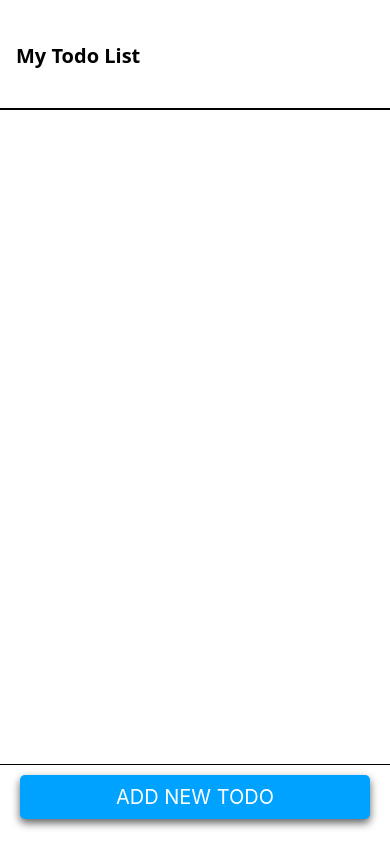
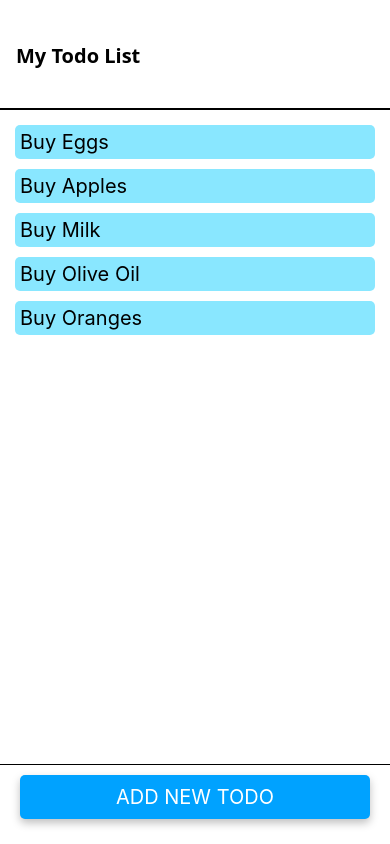
Before and after one commit to JModify/MyTodoList, a React Native app: screen /Home in a window 390 px wide. Built offline with nearby package versions, Linux system fonts and the light colour scheme.

Commit message:
Milestone 1: Added TodoCreateButton.js which separates the Todo creation logic into a separate component file. Added TodoItem.js which is a component to be used for individual todo items - Home.js updated to include several test Todo items.

```diff
--- /dev/null
+++ b/src/components/TodoCreateButton.js
@@ -0,0 +1,50 @@
+import { Pressable, StyleSheet, Text, View } from 'react-native';
+import Colors from '../constants/colors';
+
+export default function TodoCreateButton({navigation}) {
+    // Not yet implemented
+    //const navToCreateItem = () => navigation.navigate('CreateTodo');
+
+    // Retrieve button style based on "pressed" status.
+    const getButtonStyle = ({ pressed }) =>
+        pressed ? [styles.button, styles.pressed] : styles.button;
+
+    return (
+        <Pressable
+            style={getButtonStyle}
+            onPress={() => {
+                //navToCreateItem();
+            }}
+        >
+            <Text style={styles.buttonText}>ADD NEW TODO</Text>
+        </Pressable>
+    );
+};
+
+const styles = StyleSheet.create({
+    button: {
+        paddingTop: 10,
+        paddingBottom: 10,
+        marginBottom: 25,
+        marginTop: 10,
+        marginLeft: 20,
+        marginRight: 20,
+        backgroundColor: Colors.createTodoButton,
+        borderRadius: 5,
+        alignContent: 'center',
+        justifyContent: 'center',
+        shadowColor: 'black',
+        shadowOffset: { width: 0, height: 4 },
+        shadowOpacity: 0.25,
+        shadowRadius: 8,
+        flex: 1,
+    },
+    pressed: {
+      opacity: 0.5,
+    },
+    buttonText: {
+        fontSize: 20,
+        color: 'white',
+        textAlign: 'center',
+    }
+});
--- a/src/components/TodoItem.js
+++ b/src/components/TodoItem.js
@@ -0,0 +1,28 @@
+import { Pressable, StyleSheet, Text, View } from 'react-native';
+import Colors from '../constants/colors';
+
+export default function TodoItem({text}) {
+    return (
+        <View style={styles.item}>
+            <Text style={styles.itemText}>{text}</Text>
+        </View>
+    )
+}
+
+const styles = StyleSheet.create({
+    item: {
+        marginTop: 5,
+        marginBottom: 5,
+        marginLeft: 5,
+        marginRight: 5,
+        paddingTop: 5,
+        paddingBottom: 5,
+        paddingLeft: 5,
+        paddingRight: 5,
+        backgroundColor: Colors.todoItem,
+        borderRadius: 5,
+    },
+    itemText: {
+        fontSize: 20,
+    }
+});
--- a/src/constants/colors.js
+++ b/src/constants/colors.js
@@ -1,6 +1,7 @@
 const Colors = {
     createTodoButton: "#00a2ff",
     shadowBlack: "#000000a0",
+    todoItem: "#89e7ff",
 }
 
 export default Colors;
--- a/src/screens/Home.js
+++ b/src/screens/Home.js
@@ -1,6 +1,8 @@
 import { useLayoutEffect } from 'react';
 import { Pressable, StyleSheet, Text, View } from 'react-native';
 import Colors from '../constants/colors';
+import TodoItem from '../components/TodoItem';
+import TodoCreateButton from '../components/TodoCreateButton';
 
 let ct = 0;
 export default function Home({navigation}) {
@@ -18,28 +20,17 @@ export default function Home({navigation}) {
     // Effect only runs if navigation reference changes.
     }, [navigation]);
 
-    // Not yet implemented
-    const navToCreateItem = () => navigation.navigate('CreateTodo');
-
-    // Retrieve button style based on "pressed" status.
-    const getButtonStyle = ({pressed}) =>
-        pressed ? [styles.pressed, styles.button] : [styles.button];
-
     return (
         <View style={styles.container}>
             <View style={styles.mainDisplay}>
-
+                <TodoItem text={"Buy Eggs"}/>
+                <TodoItem text={"Buy Apples"}/>
+                <TodoItem text={"Buy Milk"}/>
+                <TodoItem text={"Buy Olive Oil"}/>
+                <TodoItem text={"Buy Oranges"}/>
             </View>
             <View style={styles.footer}>
-                <Pressable
-                    style={getButtonStyle}
-                    onPress = {() => {
-                    ct++;
-                    navToCreateItem;
-                    }}
-                >
-                <Text style={styles.buttonText}>ADD NEW TODO</Text>
-                </Pressable>
+                <TodoCreateButton navigation={navigation}/>
             </View>
         </View>
     )
@@ -67,14 +58,15 @@ const styles = StyleSheet.create({
     },
     // Main display containing all Todo items.
     mainDisplay: {
-        flex: 1,
         marginTop: 10,
         marginBottom: 10,
         marginLeft: 10,
         marginRight: 10,
-        alignItems: 'flex-start',
+        alignItems: 'stretch',
         justifyContent: 'flex-start',
         backgroundColor: 'white',
+        flex: 1,
+        flexDirection: 'column',
     },
     footer: {
         borderTopWidth: 1,
@@ -82,26 +74,4 @@ const styles = StyleSheet.create({
         alignItems: 'center',
         justifyContent: 'center',
     },
-    button: {
-        paddingTop: 10,
-        paddingBottom: 10,
-        marginBottom: 25,
-        marginTop: 10,
-        marginLeft: 20,
-        marginRight: 20,
-        backgroundColor: Colors.createTodoButton,
-        borderRadius: 5,
-        alignContent: 'center',
-        justifyContent: 'center',
-        boxShadow: `0 4px 8px 0 ${Colors.shadowBlack}`,
-        flex: 1,
-    },
-    pressed: {
-      opacity: 0.5,
-    },
-    buttonText: {
-        fontSize: 20,
-        color: 'white',
-        textAlign: 'center',
-    }
 });
```
